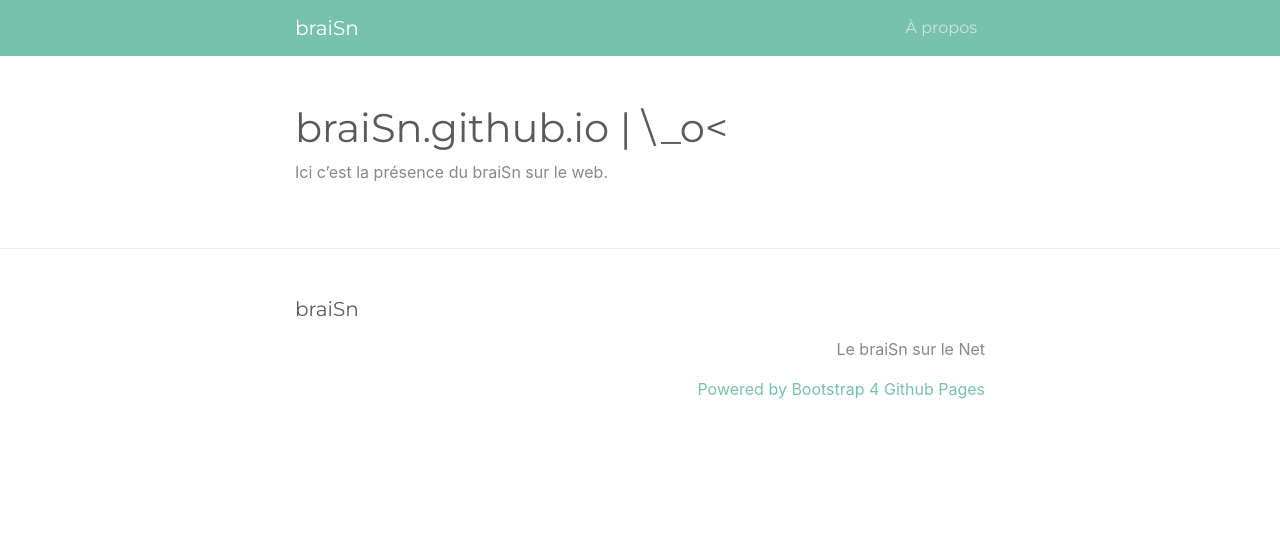
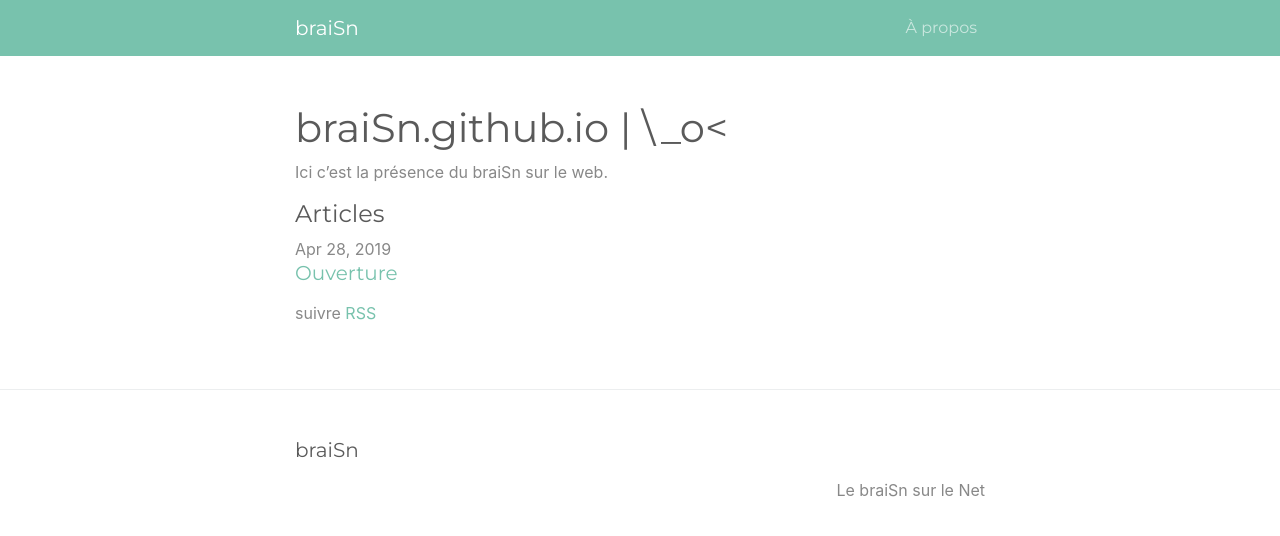
Before and after one commit to braisn/braiSn.github.io, a Jekyll site: the page built from index.md, in a window 1280 px wide. Shown: the top 536 px of the page. Built offline with Jekyll 4.4.1, drawn with Linux system fonts in a browser that asks for light colours.

Commit message:
post: ouverture

```diff
--- a/_includes/footer.html
+++ b/_includes/footer.html
@@ -29,9 +29,6 @@
       <div class="col-sm text-right">
         <p>{{- site.description | escape -}}</p>
 
-        <p>
-          <a href="https://nicolas-van.github.io/bootstrap-4-github-pages/">Powered by Bootstrap 4 Github Pages</a>
-        </p>
       </div>
 
     </div>
--- a/_layouts/home.html
+++ b/_layouts/home.html
@@ -15,7 +15,7 @@ layout: default
   </section>
 
   {%- if site.posts.size > 0 -%}
-    <p class="h4">{{ page.list_title | default: "Posts" }}</p>
+    <p class="h4">{{ page.list_title | default: "Articles" }}</p>
     <ul class="list-unstyled">
       {%- for post in site.posts -%}
       <li>
@@ -35,7 +35,7 @@ layout: default
       {%- endfor -%}
     </ul>
 
-    <p class="rss-subscribe">subscribe <a href="{{ "/feed.xml" | relative_url }}">via RSS</a></p>
+    <p class="rss-subscribe">suivre <a href="{{ "/feed.xml" | relative_url }}">RSS</a></p>
   {%- endif -%}
 
 </div>
```
Also changed, not shown: _posts/2019-04-28-Ouverture.md (renamed from _posts/ouverture.md).
